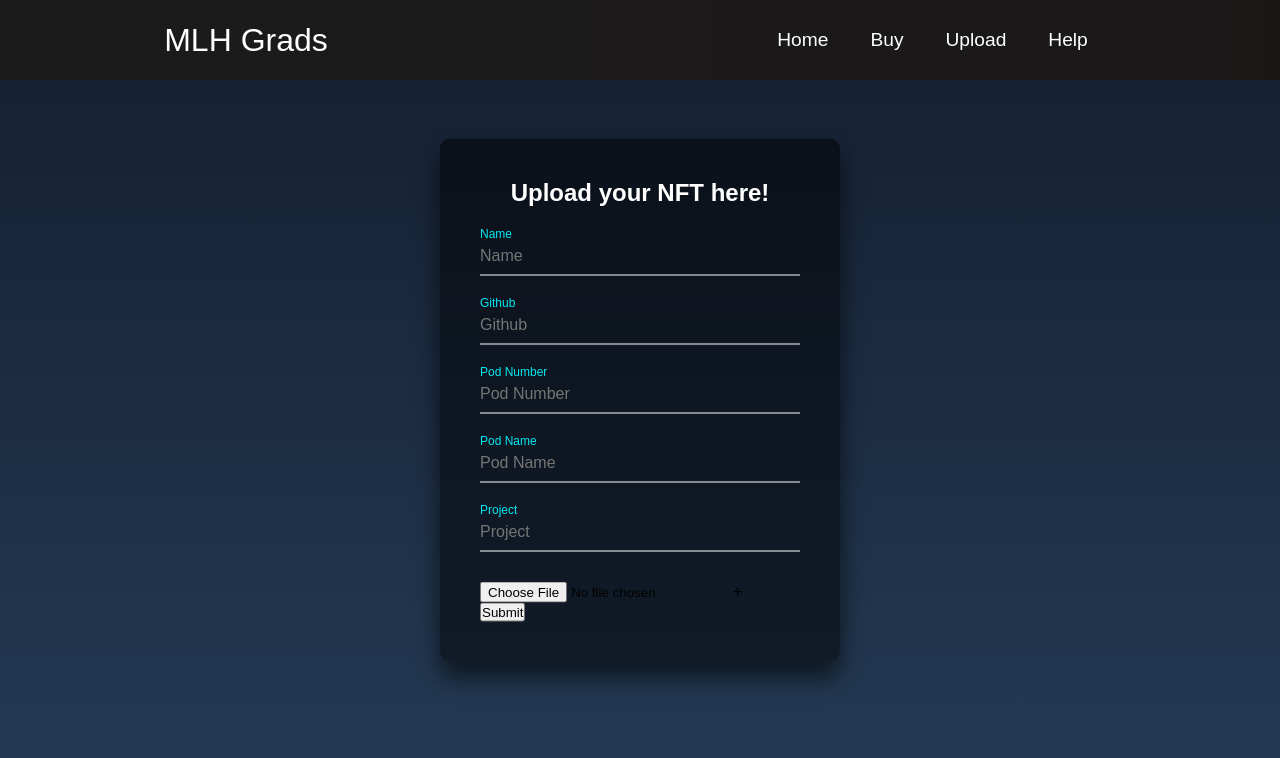
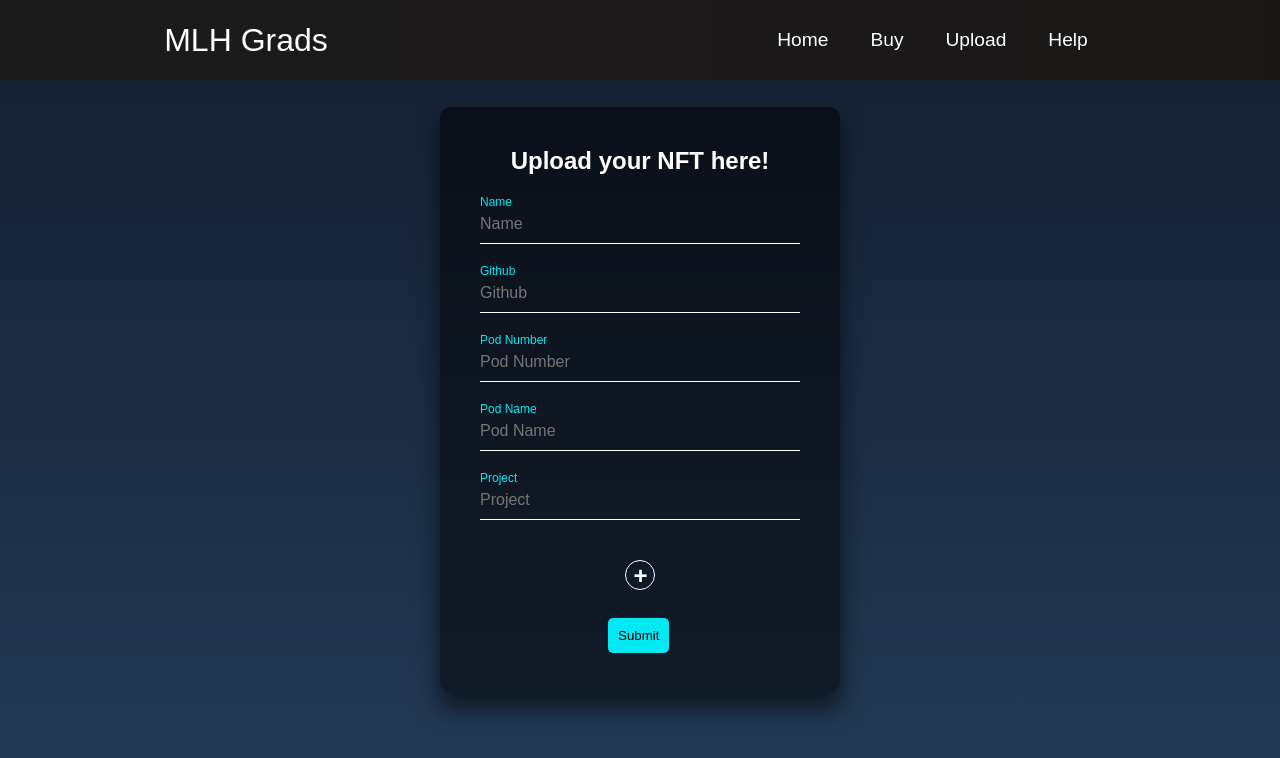
Before and after one commit to anamansari062/Fellow-Graduation, a React (Create React App) app in the folder app/: page /upload in a window 1280 px wide. Shown: the top 758 px of the page. Built offline with nearby package versions, Linux system fonts and the light colour scheme.

Commit message:
navbar fixed and upload page
Signed-off-by: Dhruv-Sachdev1313 <dhruvhsachdev@gmail.com>

```diff
--- a/app/src/App.js
+++ b/app/src/App.js
@@ -1,6 +1,6 @@
 
 import './App.css';
-import {BrowserRouter, Route, Switch, Router} from "react-router-dom"
+import {BrowserRouter, Route, Switch} from "react-router-dom"
 import NavBar from './components/Navbar';
 import Home from './pages/Home';
 import Upload from './components/Upload';
--- a/app/src/components/Navbar.js
+++ b/app/src/components/Navbar.js
@@ -31,46 +31,46 @@
         <>
           <nav className='navbar'>
             <div className='navbar-container'>
-              <NavLink to="/" className='navbar-logo'>
+              <a href="/" className='navbar-logo'>
                 MLH Grads
                 <i class='fab fa-typo3' />
-              </NavLink>
+              </a>
               <div className='menu-icon'>
                 <i className={click ? 'fas fa-times' : 'fas fa-bars'} />
               </div>
               <ul className={click ? 'nav-menu active' : 'nav-menu'}>
                 <li className='nav-item'>
-                  <NavLink to="/"exact className='nav-links'>
+                  <a href="/" exact className='nav-links'>
                     Home
-                  </NavLink>
+                  </a>
                 </li>
                 <li className='nav-item'>
-                  <NavLink
-                    to="/buy"
+                  <a
+                    href="/buy"
                     className='nav-links'
 
                   >
                     Buy
-                  </NavLink>
+                  </a>
                 </li>
                 <li className='nav-item'>
-                  <NavLink
-                    to="/upload"
+                  <a
+                    href="/upload"
                     className='nav-links'
 
                   >
                     Upload
-                  </NavLink>
+                  </a>
                 </li>
 
                 <li>
-                  <NavLink
-                    to="/help"
+                  <a
+                    href="/help"
                     className='nav-links'
 
                   >
                     Help
-                  </NavLink>
+                  </a>
                 </li>
               </ul>
 
--- a/app/src/components/Upload.css
+++ b/app/src/components/Upload.css
@@ -67,6 +67,7 @@
     box-sizing: border-box;
     box-shadow: 0 15px 25px rgba(0,0,0,.6);
     border-radius: 10px;
+    /* display: flex; */
   }
 
   .login-box h2 {
@@ -213,12 +214,10 @@
       bottom: 100%;
     }
   }
-.login-box button{
 
-}
 
-.login-box .file label {
-display: block;
+.login-box .file {
+  display: block;
   width: 30px;
   height: 30px;
   border: 1px solid var(--primary);
@@ -228,4 +227,27 @@
   color: var(--primary);
   font-weight: bold;
   font-size: 24px;
+  position: relative;
   }
+
+  .login-box .file input{
+    height: 0;
+    width: 0;
+    opacity: 0;
+  }
+
+  .login-box .file span{
+    position: absolute;
+    left: 7.5px;
+  }
+
+  .login-box button{
+    padding: 10px;
+    border: 0px;
+    border-radius: 5px;
+    background-color: #03e9f4;
+    position: relative;
+    left: 40%;
+    right: 40%;
+
+  }
--- a/app/src/components/Upload.js
+++ b/app/src/components/Upload.js
@@ -122,7 +122,7 @@
             </label>
             {/* </div> */}
             <br/>
-            <button onClick={submitForm}>Submit</button>
+            <button classname="fileButton" onClick={submitForm}>Submit</button>
             {/* </div> */}
         </form>
         </div>
```
